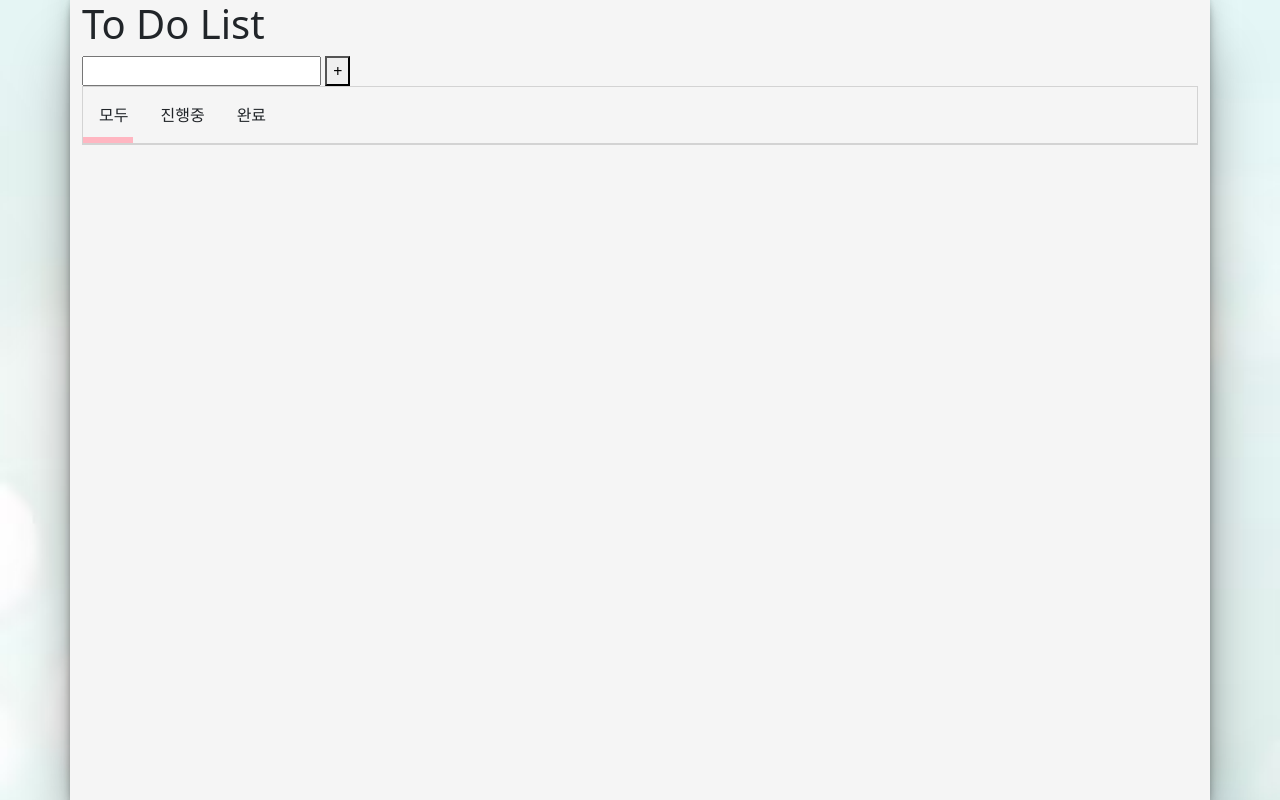
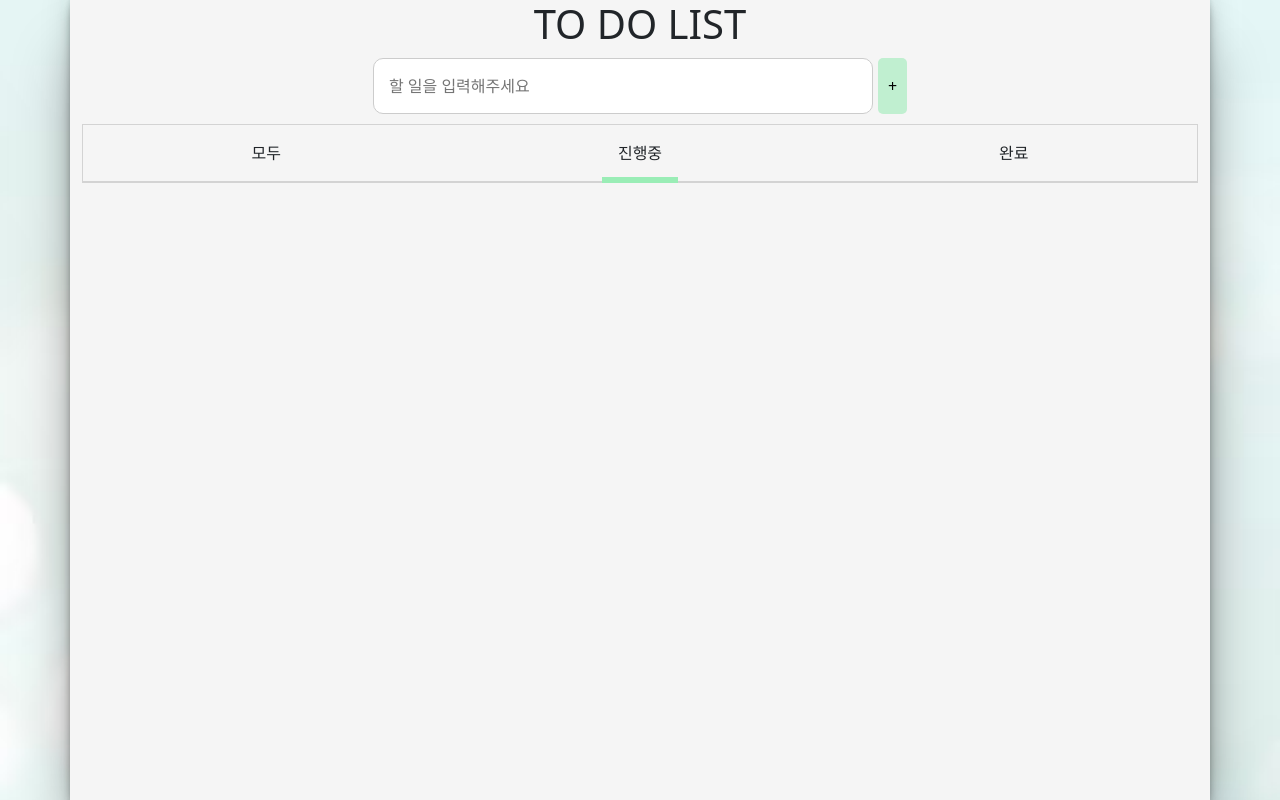
Before and after one commit to MinziiK/to-do-list, a plain HTML site: page index.html in a window 1280 px wide. Both pictures are taken after a click on the element "진행중". Drawn offline with nearby package versions, Linux system fonts and the light colour scheme.

Commit message:
task-complete

```diff
--- a/index.html
+++ b/index.html
@@ -9,21 +9,21 @@
 </head>
   <body>
     <div class="container">
-        <h1>To Do List</h1>
+        <h1>TO DO LIST</h1>
         <section class="input-area">
-            <input type="text" id="task-input"/>
+            <input type="text" id="task-input" placeholder="할 일을 입력해주세요"/>
             <button id="add-button">+</button>
         </section>
         <section class="task-area">
-            <div class="task-taps">
+            <div class="task-tabs">
                 <div id="under-line"></div>
-                <div>
+                <div id="all">
                     모두
                 </div>
-                <div>
+                <div id="ongoing">
                     진행중
                 </div>
-                <div>
+                <div id="done">
                     완료
                 </div>
             </div>
--- a/main.js
+++ b/main.js
@@ -13,34 +13,51 @@
 let taskInput = document.getElementById("task-input");
 let addButton = document.getElementById("add-button");
 let tabs = document.querySelectorAll(".task-tabs div");
+let underLine = document.getElementById("under-line");
 let taskList = [];
+let filterList = [];
+let mode = 'all';
 
-console.log(tabs);
+
+addButton.addEventListener("click", addTask)
+
+
 for(let i=1;i<tabs.length;i++){
-    tabs[i].addEventListener("click", function (event){filter(event)})
+    tabs[i].addEventListener("click", function (event){
+        filter(event);
+    })
 }
-
 
 /*  그림그리기  */
 function render(){
+    // 1. 내가 선택한 탭에 따라서 리스트를 다르게 보여준다.
+    let list = [];
+
+    if(mode === "all"){
+        list = taskList;
+    }
+    else{
+        list = filterList;
+    }
+
     let resultHTML = "";
 
-    for(let i=0;i<taskList.length;i++){
-        if(taskList[i].isComplete == true){
+    for(let i=0;i<list.length;i++){
+        if(list[i].isComplete){
             resultHTML += `<div class="task">
-                                <div class="task-done">${taskList[i].taskContent}</div>
+                                <div class="task-done">${list[i].taskContent}</div>
                                 <div>
-                                    <button onclick="toggleComplete('${taskList[i].id}')">check</button>
-                                    <button onclick="deleteTask('${taskList[i].id}')">delete</button>
+                                    <button onclick="toggleComplete('${list[i].id}')">check</button>
+                                    <button onclick="deleteTask('${list[i].id}')">delete</button>
                                 </div>
                             </div>`;
         }
         else{
             resultHTML += `<div class="task">
-                                <div>${taskList[i].taskContent}</div>
+                                <div>${list[i].taskContent}</div>
                                 <div>
-                                    <button onclick="toggleComplete('${taskList[i].id}')">check</button>
-                                    <button onclick="deleteTask('${taskList[i].id}')">delete</button>
+                                    <button onclick="toggleComplete('${list[i].id}')">check</button>
+                                    <button onclick="deleteTask('${list[i].id}')">delete</button>
                                 </div>
                             </div>`;
         }
@@ -95,7 +112,38 @@ function deleteTask(id){
 
 
 function filter(event){
-    console.log(filter)
+
+    if(event){
+        mode = event.target.id;
+        underLine.style.width = event.target.offsetWidth + "px";
+        underLine.style.left = event.target.offsetLeft + "px";
+        underLine.style.top = event.target.offsetTop + (event.target.offsetHeight - 4) + "px";
+      }
+
+    filterList = [];
+
+    if(mode === "all"){
+        // 전체 리스트 보여주기
+        render();
+    }
+    else if(mode === "ongoing"){
+        // 진행 중인 리스트 보여주기
+        // task.isComplete = false
+        for(let i=0;i<taskList.length;i++){
+            if(taskList[i].isComplete === false){
+                filterList.push(taskList[i]);
+            }
+        }
+        render();
+    }
+    else if(mode === "done"){
+        // 완료된 리스트 보여주기
+        // task.isComplete = true
+        for(let i=0;i<taskList.length;i++){
+            if(taskList[i].isComplete){
+                filterList.push(taskList[i]);
+            }
+        }
+        render();
+    }
 }
-
-addButton.addEventListener("click", addTask)
--- a/style.css
+++ b/style.css
@@ -3,6 +3,11 @@ body{
     background-image: url("image/background.avif");
     background-repeat: no-repeat;
     background-size: cover;
+}
+
+h1{
+    display: flex;
+    justify-content: center;
 }
 
 .container{
@@ -11,29 +16,33 @@ body{
     box-shadow: rgba(0, 0, 0, 0.25) 0px 54px 55px, rgba(0, 0, 0, 0.12) 0px -12px 30px, rgba(0, 0, 0, 0.12) 0px 4px 6px, rgba(0, 0, 0, 0.17) 0px 12px 13px, rgba(0, 0, 0, 0.09) 0px -3px 5px;
 }
 
+
 .task-area{
     border: 1px solid lightgray;
+
 }
 
-.task-taps{
+.task-tabs{
     display: flex;
     border-bottom: 1px solid lightgray;
     position: relative;
+    justify-content: space-around;
 }
 
-.task-taps div{
+.task-tabs div{
     padding: 1em;
     cursor: pointer;
 }
 
 #under-line{
     height: 6px;
-    background-color: lightpink;
+    background-color: #9aedb6;
     position: absolute;
-    width: 50px;
+    width: 0px;
     left: 0px;
     top: 50px;
     padding: 0px;
+    transition: 0.5s;
 }
 
 .task{
@@ -44,3 +53,35 @@ body{
 .task-done{
     text-decoration: line-through;
 }
+
+.input-area{
+    display: flex;
+    justify-content: center;
+    margin-top: 10px;
+    margin-bottom: 10px;
+}
+
+.input-area input[type="text"] {
+    margin-right: 5px; /* 오른쪽 여백 추가 */
+}
+
+#task-input{
+    width: 500px; /* 원하는 너비 설정 */
+    padding: 15px; /* 내부 여백 설정 */
+    border: 1px solid #ccc; /* 테두리 스타일 및 색상 설정 */
+    border-radius: 10px; /* 라운드 처리된 모서리 설정 */
+    outline: none; /* 포커스시 테두리 제거 */
+}
+
+#add-button{
+    padding-left: 10px;
+    padding-right: 10px;
+    background-color: #c0efd0;
+    border-radius: 5px;
+    border: none;
+}
+
+#add-button:hover{
+    transform: scale(1.03);
+    background-color: #aceac1;
+}
```
Also changed, not shown: 1 other file.
